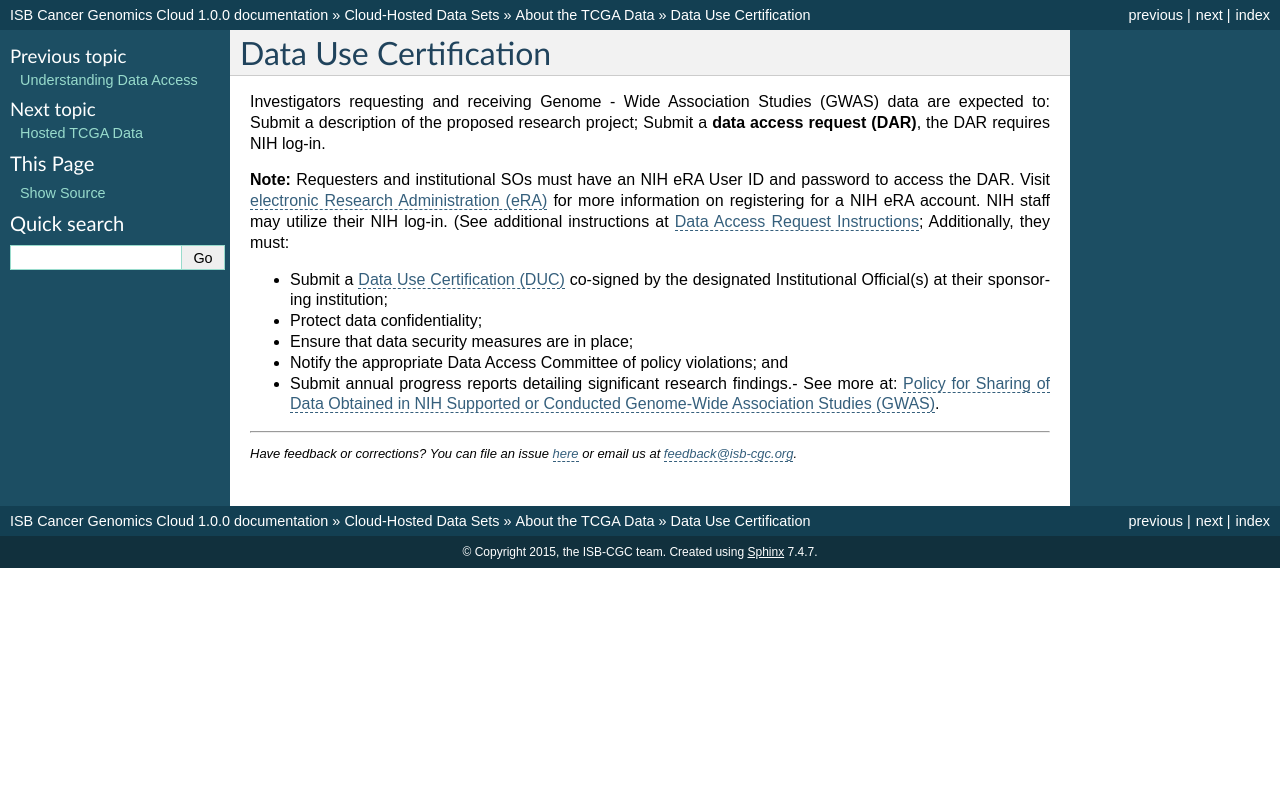
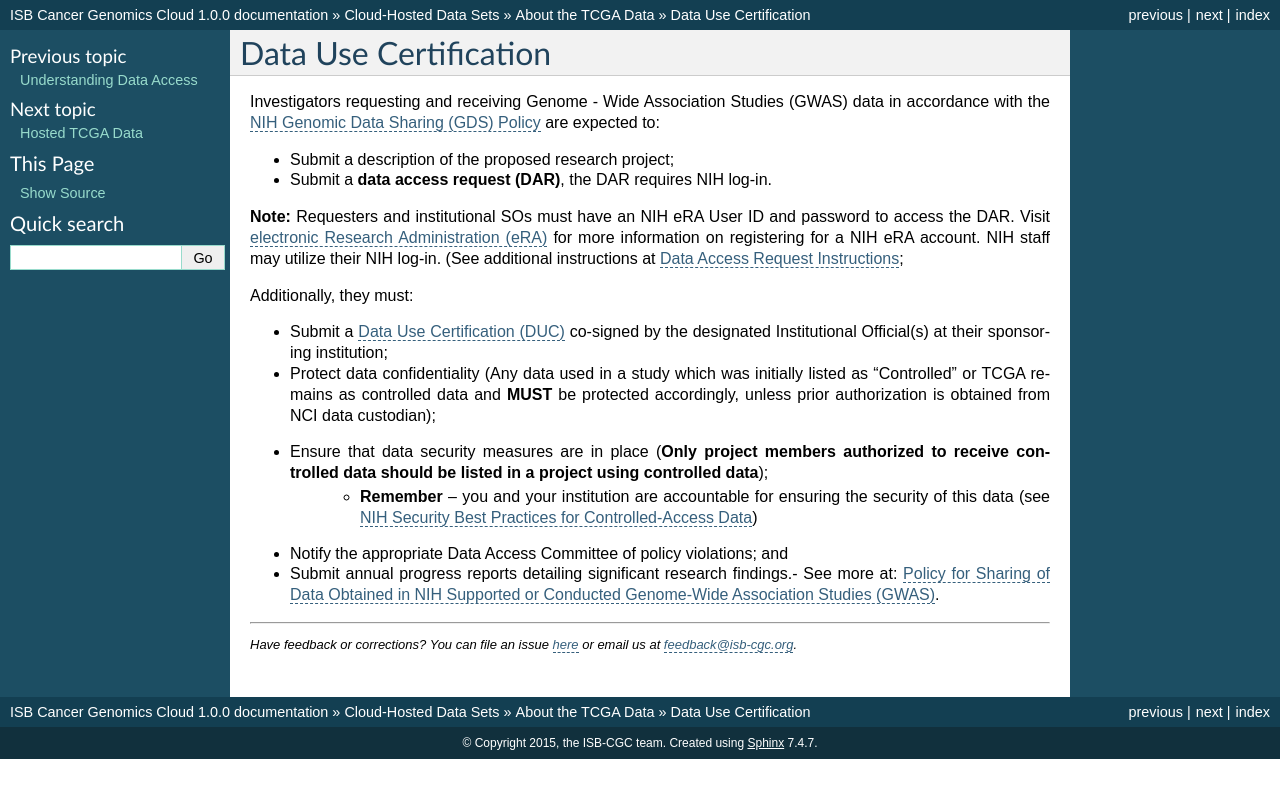
Before and after one commit to isb-cgc/readthedocs, a Sphinx documentation site: the page built from docs/source/sections/data/data2/Data-Use-Certification.rst, in a window 1280 px wide. Shown: the top 798 px of the page. Built offline with Sphinx 7.4.7, drawn with Linux system fonts in a browser that asks for light colours.

Commit message:
Update Data-Use-Certification.rst

```diff
--- a/docs/source/sections/data/data2/Data-Use-Certification.rst
+++ b/docs/source/sections/data/data2/Data-Use-Certification.rst
@@ -1,13 +1,20 @@
 ********
 Data Use Certification
 ********
-Investigators requesting and receiving Genome - Wide Association Studies (GWAS) data are expected to: Submit a description of the proposed research project; Submit a **data access request (DAR)**, the DAR requires NIH log-in.
+Investigators requesting and receiving Genome - Wide Association Studies (GWAS) data in accordance with the `NIH Genomic Data Sharing (GDS) Policy <https://gds.nih.gov/>`_
+are expected to:
+
+* Submit a description of the proposed research project;
+* Submit a **data access request (DAR)**, the DAR requires NIH log-in.
 
 **Note:** Requesters and institutional SOs must have an NIH eRA User ID and password to access the DAR. Visit `electronic Research Administration (eRA) <http://era.nih.gov>`_
-for more information on registering for a NIH eRA account. NIH staff may utilize their NIH log-in. (See additional instructions at `Data Access Request Instructions <http://www.genome.gov/20019654>`_; Additionally, they must:
+for more information on registering for a NIH eRA account. NIH staff may utilize their NIH log-in. (See additional instructions at `Data Access Request Instructions <http://www.genome.gov/20019654>`_;
+
+Additionally, they must:
 
 *  Submit a `Data Use Certification (DUC) <http://www.genome.gov/20019653>`_ co-signed by the designated Institutional Official(s) at their sponsoring institution;
-*  Protect data confidentiality;
-*  Ensure that data security measures are in place;
+*  Protect data confidentiality (Any data used in a study which was initially listed as "Controlled" or TCGA remains as controlled data and **MUST** be protected accordingly, unless prior authorization is obtained from NCI data custodian);
+*  Ensure that data security measures are in place (**Only project members authorized to receive controlled data should be listed in a project using controlled data**);
+    - **Remember** – you and your institution are accountable for ensuring the security of this data (see `NIH Security Best Practices for Controlled-Access Data <http://www.ncbi.nlm.nih.gov/projects/gap/cgi-bin/GetPdf.cgi?document_name=dbgap_2b_security_procedures.pdf>`_)
 *  Notify the appropriate Data Access Committee of policy violations; and
 *  Submit annual progress reports detailing significant research findings.- See more at: `Policy for Sharing of Data Obtained in NIH Supported or Conducted Genome-Wide Association Studies (GWAS) <http://grants.nih.gov/grants/guide/notice-files/NOT-OD-07-088.html#sthash.Hde6DhfF.Fbj4vpAj.dpuf>`_.
```
